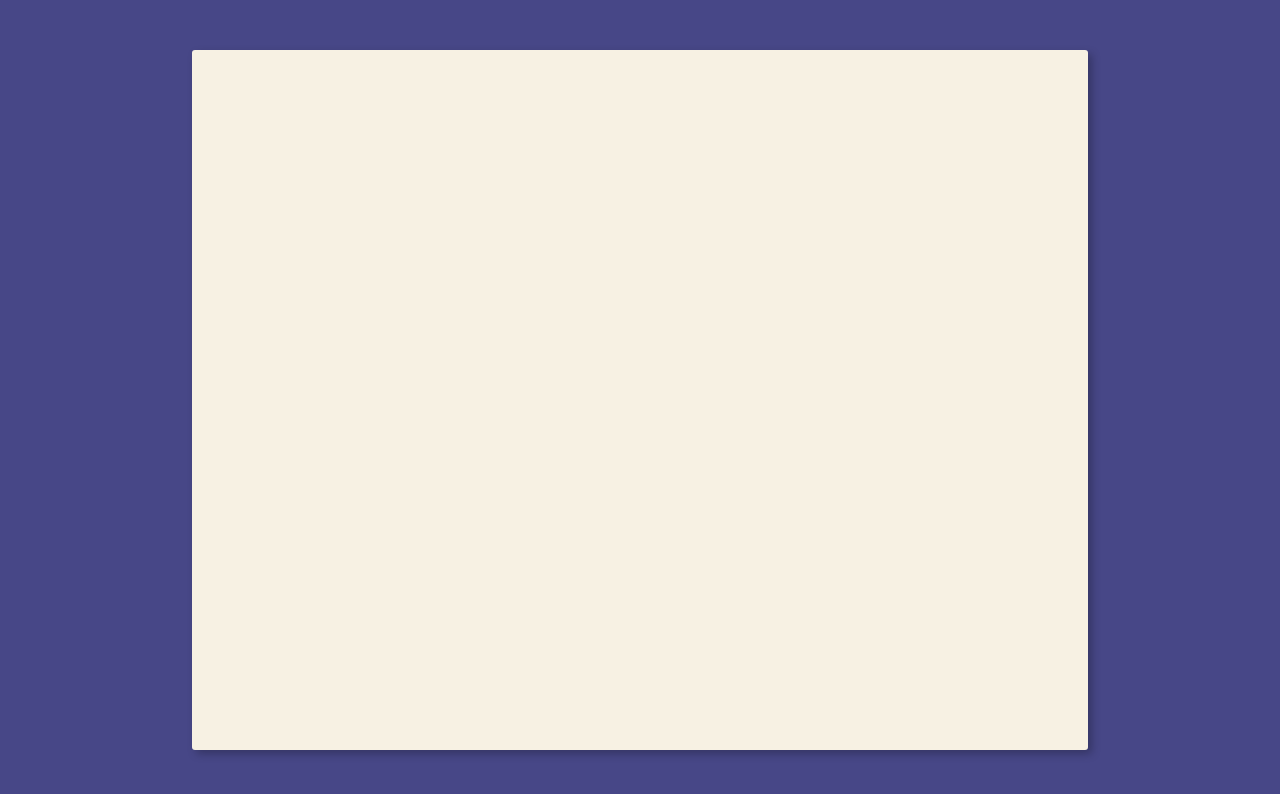
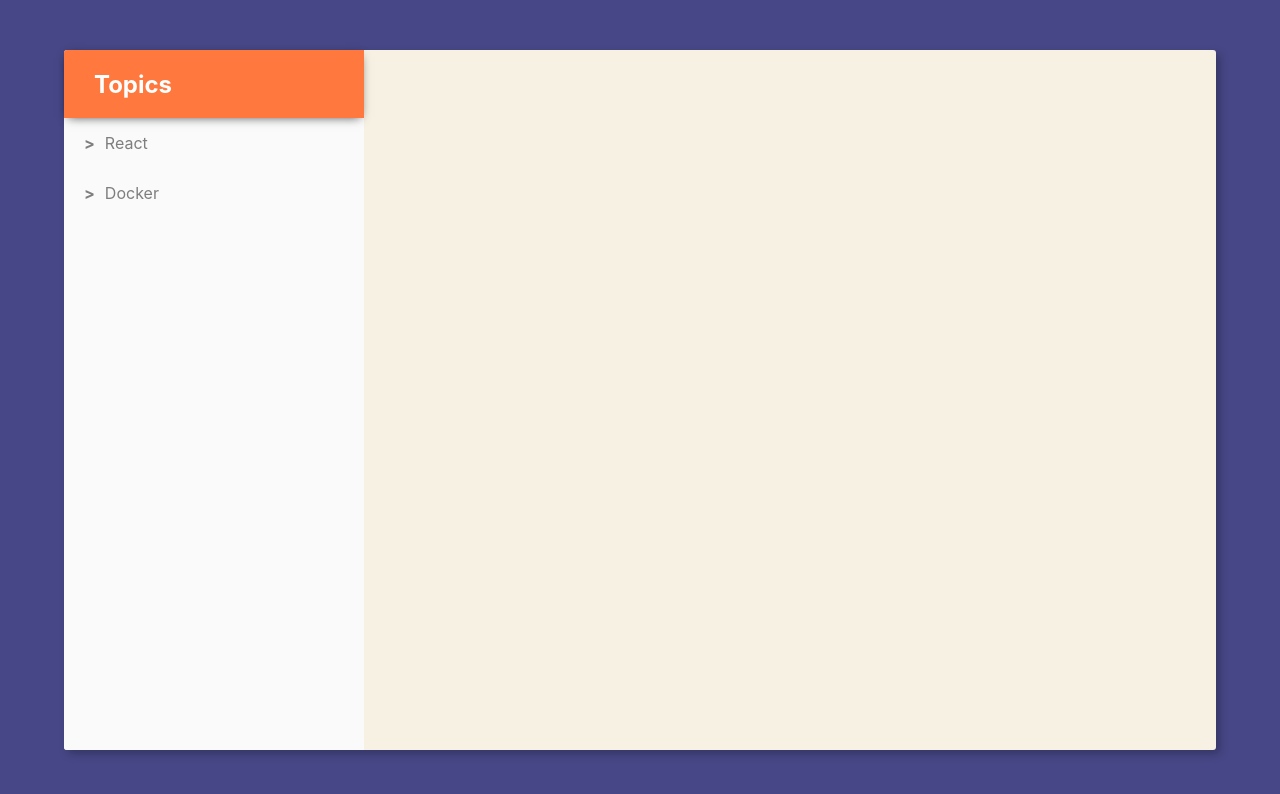
Before and after one commit to honeyballs/react-flashcards, a React (Create React App) app: page / in a window 1280 px wide. Shown: the top 794 px of the page. Built offline with nearby package versions, Linux system fonts and the light colour scheme.

Commit message:
Implement list view

```diff
--- a/package.json
+++ b/package.json
@@ -3,6 +3,7 @@
   "version": "0.1.0",
   "private": true,
   "dependencies": {
+    "prop-types": "^15.6.2",
     "react": "^16.7.0",
     "react-dom": "^16.7.0",
     "react-scripts": "2.1.3"
--- a/src/App.css
+++ b/src/App.css
@@ -1,7 +1,7 @@
 .App {
   margin: 50px auto;
   height: calc(100% - 100px);
-  width: 70%;
+  width: 90%;
   background-color: #f7f1e3;
   -webkit-box-shadow: 4px 4px 9px 0px rgba(0, 0, 0, 0.25);
   -moz-box-shadow: 4px 4px 9px 0px rgba(0, 0, 0, 0.25);
--- a/src/App.js
+++ b/src/App.js
@@ -1,11 +1,31 @@
 import React, { Component } from 'react';
+
 import './App.css';
 
+/* Own components */
+import List from './components/list/List';
+
 class App extends Component {
+
+  state = {
+    topics: [
+      {id: 1, name: 'React', selected: false},
+      {id: 2, name: 'Docker', selected: false},
+    ],
+    subtopics: [
+      {id:1, name: 'Redux', topicId: 1, selected: false},
+      {id: 2, name: 'Virtual DOM', topicId: 1, selected: false},
+      {id: 3, name: 'Images', topicId: 2, selected: false}
+    ],
+    currentCards: [],
+    selectedTopic: '',
+    selectedSubTopic: '',
+  }
+
   render() {
     return (
       <div className="App">
-
+        <List topics={this.state.topics}/>
       </div>
     );
   }
--- /dev/null
+++ b/src/components/list/List.css
@@ -0,0 +1,31 @@
+#list-container {
+    display: block;
+    float: left;
+    width: 300px;
+    height: 100%;
+}
+
+#topic-header {
+    height: 68px;
+    background-color: #ff793f;
+    color: white;
+    overflow: hidden;
+    padding-left: 30px;
+    border-radius: 3px 0 0 0;
+    -webkit-box-shadow: 0px 3px 10px -4px rgba(0, 0, 0, 0.75);
+    -moz-box-shadow: 0px 3px 10px -4px rgba(0, 0, 0, 0.75);
+    box-shadow: 0px 3px 10px -4px rgba(0, 0, 0, 0.75);
+    position: relative;
+    z-index: 2;
+}
+
+#list-content {
+    height: calc(100% - 68px);
+    overflow-y: auto;
+    overflow-x: hidden;
+    margin: 0;
+    list-style-type: none;
+    background-color: #fafafa;
+    padding: 0;
+    border-radius: 0 0 0 3px;
+}
--- /dev/null
+++ b/src/components/list/List.js
@@ -0,0 +1,25 @@
+import React from 'react';
+import PropTypes from 'prop-types';
+
+import ListItem from '../listitem/ListItem';
+
+import './List.css';
+
+const List = ({topics}) => {
+    return (
+        <div id="list-container">
+            <div id="topic-header">
+                <h2>Topics</h2>
+            </div>
+            <ul id="list-content">
+                {topics.map(topic => <ListItem topic={topic} key={topic.id}/>)}
+            </ul>
+        </div>
+    )
+};
+
+List.propTypes = {
+    topics: PropTypes.arrayOf(PropTypes.object).isRequired,
+};
+
+export default List;
--- /dev/null
+++ b/src/components/listitem/ListItem.css
@@ -0,0 +1,21 @@
+.topic-li {
+    display: block;
+    padding: 15px 20px;
+    cursor: pointer;
+    color: #7e7e7e;
+}
+
+.topic-li:hover {
+    color: #3f3f3f;
+
+}
+
+.topic-content p {
+    margin: 0;
+    display: inline-block;
+}
+
+.topic-arrow {
+    font-weight: bold;
+    margin-right: 10px !important;
+}
--- /dev/null
+++ b/src/components/listitem/ListItem.js
@@ -0,0 +1,22 @@
+import React from 'react';
+import PropTypes from 'prop-types';
+
+import './ListItem.css';
+
+const ListItem = ({topic, selected}) => {
+    return (
+        <li className="topic-li">
+            <span className="topic-content">
+                <p className="topic-arrow">></p>
+                <p className="topic-name">{topic.name}</p>
+            </span>
+        </li>
+    );
+};
+
+ListItem.propTypes = {
+    topic: PropTypes.object.isRequired,
+    selected: PropTypes.bool.isRequired
+};
+
+export default ListItem;
```
